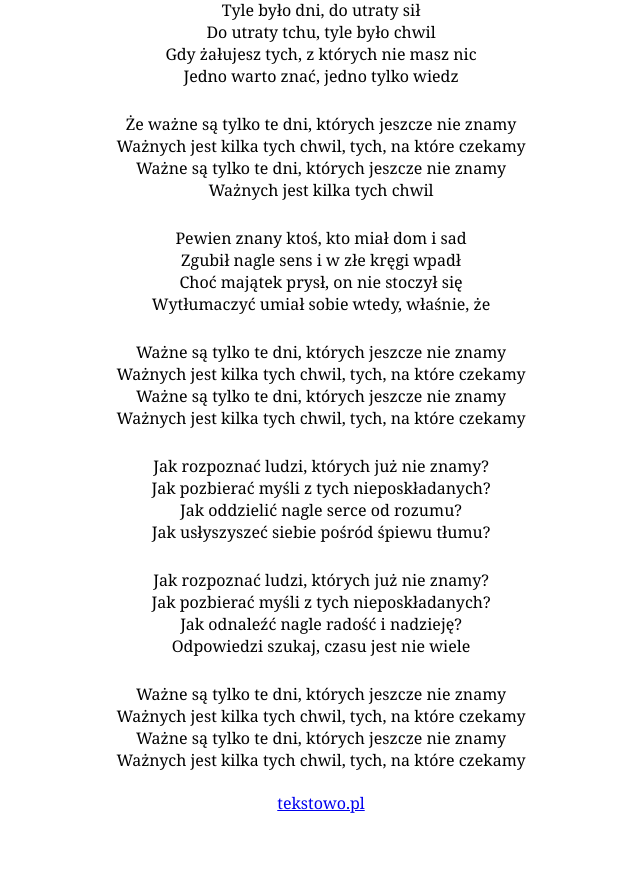
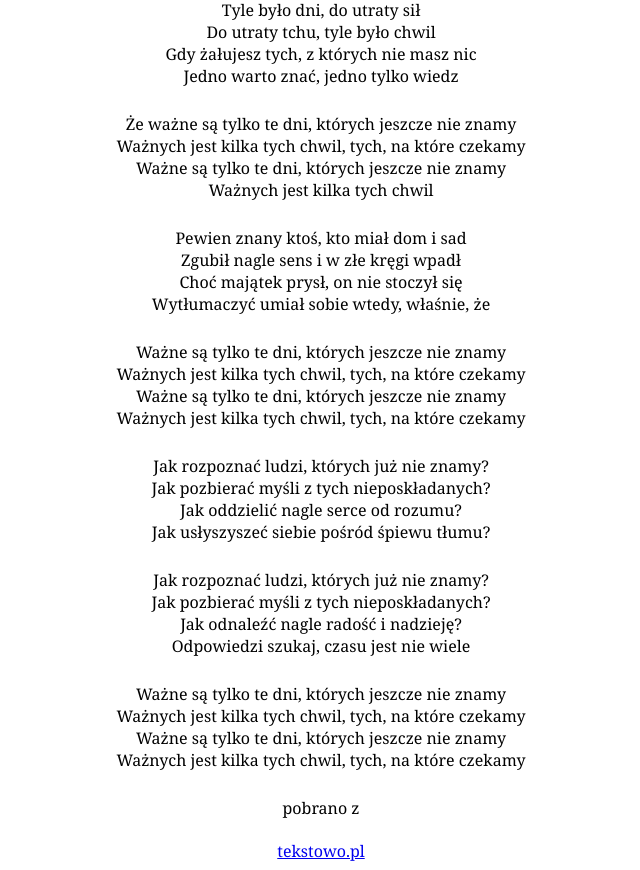
Before and after one commit to nameaga/nauka-gita, a plain HTML site: page index.html in a window 1280 px wide. Shown: the part 125-995 px from the top of the page, without its empty margins (319-959 px from the left). Before the commit the page ends 947 px from the top, so only its background shows below. Drawn offline with Linux system fonts and the light colour scheme.

Commit message:
Add footer paragraf

```diff
--- a/index.html
+++ b/index.html
@@ -56,7 +56,8 @@
         Ważnych jest kilka tych chwil, tych, na które czekamy<br>
     </p>
     <footer>
-        <a href="https://www.tekstowo.pl/piosenka,marek_grechuta,dni__ktorych_nie_znamy.html">tekstowo.pl</a>
+      <p>pobrano z</p>
+      <a href="https://www.tekstowo.pl/piosenka,marek_grechuta,dni__ktorych_nie_znamy.html">tekstowo.pl</a>
     </footer>
   </body>
 </html>
```
